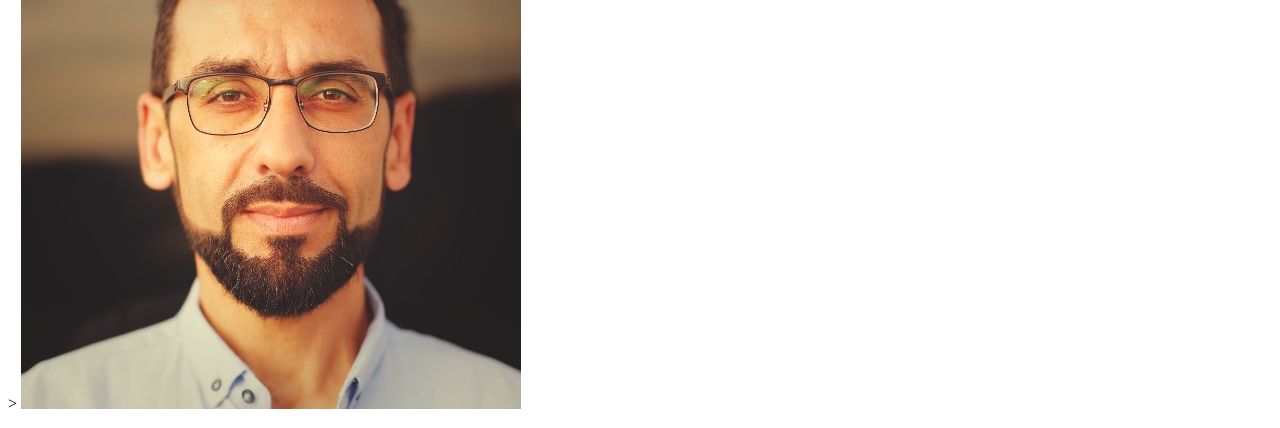
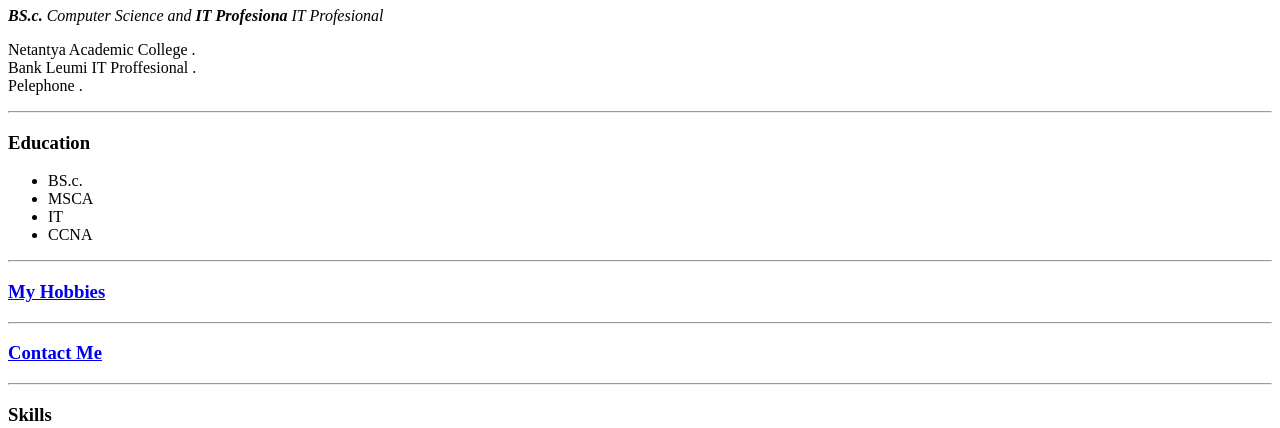
Before and after one commit to JbaraMakram/cv, a plain HTML site: page index.html in a window 1280 px wide. Shown: the part 99-527 px from the top of the page. Drawn offline with Linux system fonts and the light colour scheme; files whose address does not match are found by name.

Commit message:
Add files via upload

```diff
--- a/index.html
+++ b/index.html
@@ -11,7 +11,7 @@
 
   </table>>
     <tr>
-      <td><img src="C:\Users\ראשי\OneDrive\שולחן העבודה\Full Stack\Web Developement\HTML - Personal Site\Images\Makram.jpg" alt="Local"></td>
+      <td><img src="HTML - Personal Site\Images\Makram.jpg" alt="Local"></td>
       <td>
         <h1> Makram Jbara</h1>
         <p>
```
